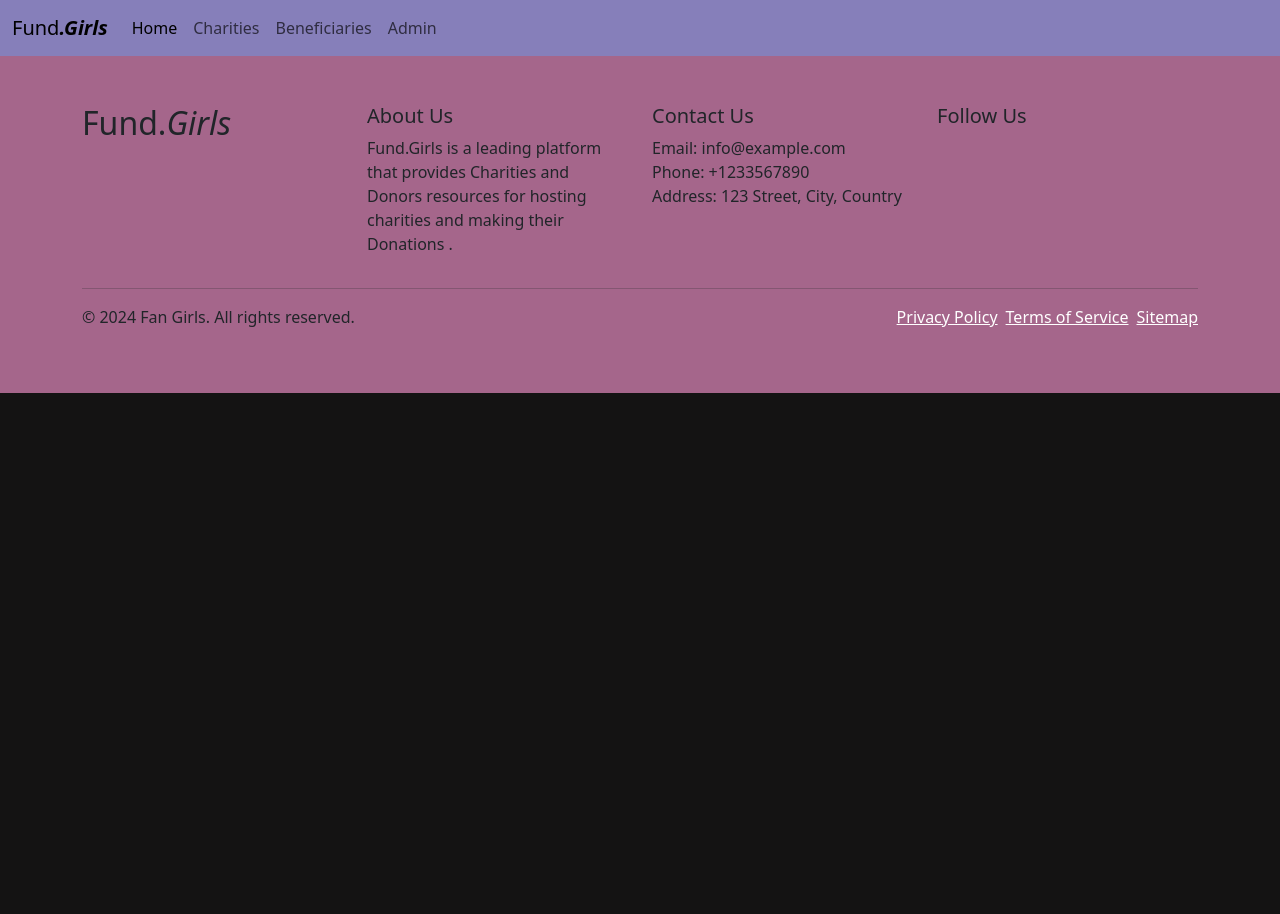
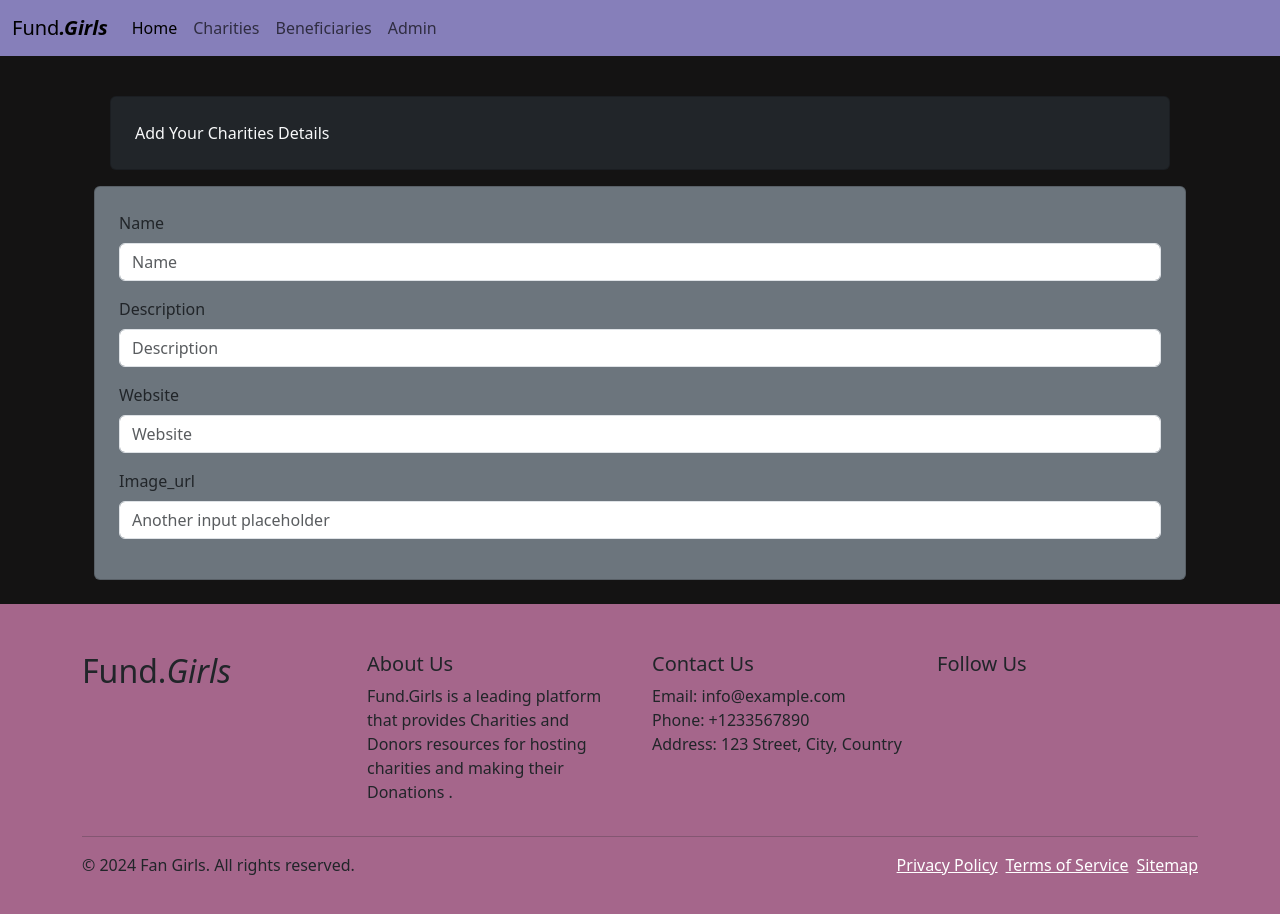
Before and after one commit to Riob-a/AUtomated-Donation-Platform-Front-end, a React (Create React App) app: page /charities_form in a window 1280 px wide. Shown: the top 914 px of the page. Before the commit the page ends 800 px from the top, so only its background shows below. Built offline with nearby package versions, Linux system fonts and the light colour scheme.

Commit message:
added form

```diff
--- a/src/App.js
+++ b/src/App.js
@@ -9,6 +9,7 @@ import Home from "./pages/Home/Home"
 import Charities from "./pages/Charities/Charities"
 import Navbar from './components/Navbar';
 import Footer from './components/Footer';
+import CharityApplicationForm from "./pages/Charities/CharityApplicationForm";
 
 
 function App() {
@@ -22,6 +23,7 @@ function App() {
         <Route path="/applications" element={<AdminApplications />} />
         <Route path="/beneficiaries" element={<Beneficiaries />} />
         <Route path="/charities" element={<Charities />} />
+        <Route path="/charities_form" element={<CharityApplicationForm />} />
       </Routes>
       <Footer />
     </Router>
--- /dev/null
+++ b/src/pages/Charities/CharityApplicationForm.js
@@ -0,0 +1,32 @@
+import React from "react";
+
+function CharityApplicationForm(){
+    return(
+        <div className="container p-4">
+        <div className="card p-4 m-3 bg-dark text-light">Add Your Charities Details</div>
+        <div className="card bg-secondary p-4">
+            <div className="mb-3">
+                <label for="formGroupExampleInput" className="form-label">Name</label>
+                <input type="text" class="form-control" id="formGroupExampleInput" placeholder="Name"></input>
+            </div>
+            <div className="mb-3">
+                <label for="formGroupExampleInput2" class="form-label">Description</label>
+                <input type="text" class="form-control" id="formGroupExampleInput2" placeholder="Description"></input>
+            </div>
+            <div className="mb-3">
+                <label for="formGroupExampleInput2" class="form-label">Website</label>
+                <input type="text" class="form-control" id="formGroupExampleInput2" placeholder="Website"></input>
+            </div>
+
+            <div className="mb-3">
+                <label for="formGroupExampleInput2" class="form-label">Image_url</label>
+                <input type="text" class="form-control" id="formGroupExampleInput2" placeholder="Another input placeholder"></input>
+            </div>
+
+
+        </div>
+
+        </div>
+    )
+}
+export default CharityApplicationForm;
--- a/src/pages/Home/Home.js
+++ b/src/pages/Home/Home.js
@@ -33,7 +33,7 @@ function Home() {
               <h5 className="card-title">Charities</h5>
               <p className="card-text">Click the button below to register a charity</p>
               <br></br>
-              <Link to="/" className="btn btn-dark">Create charity</Link>
+              <Link to="/charities_form" className="btn btn-dark">Create charity</Link>
             </div>
           </div>
         </div>
```
